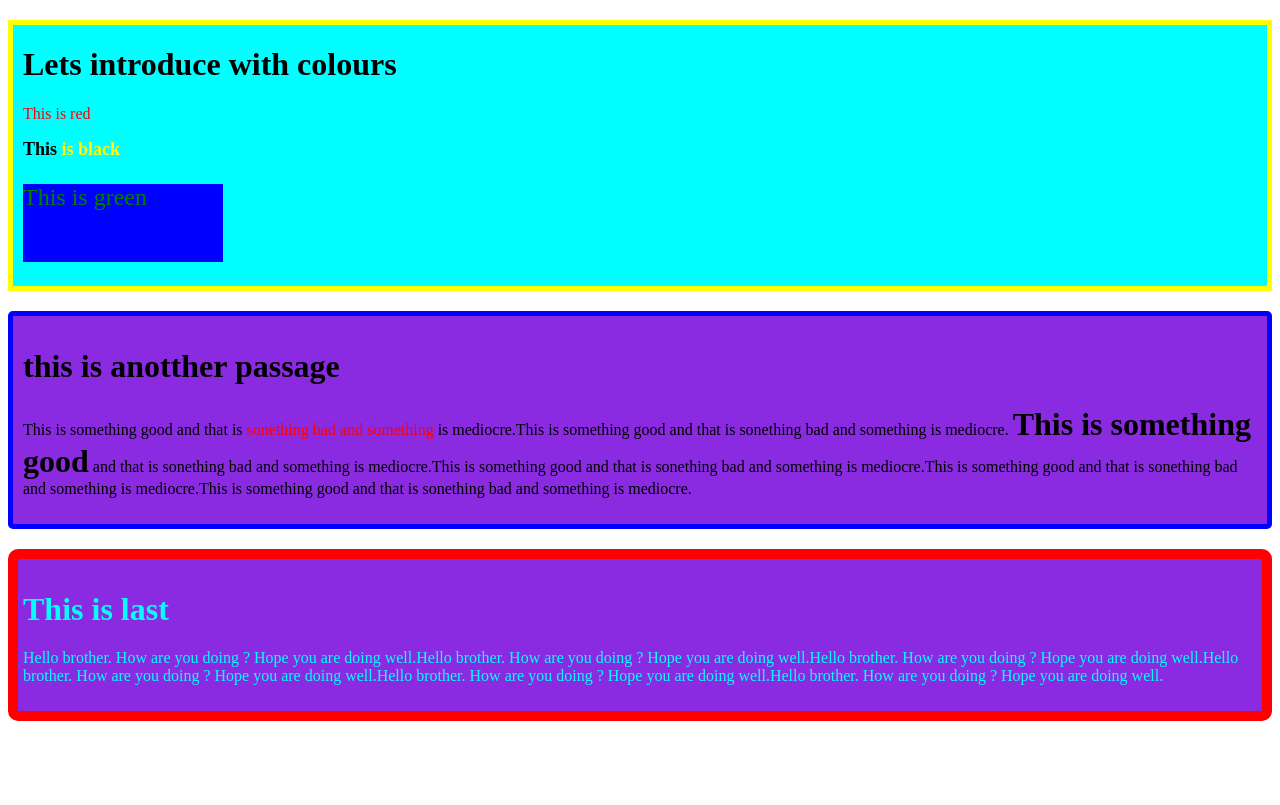
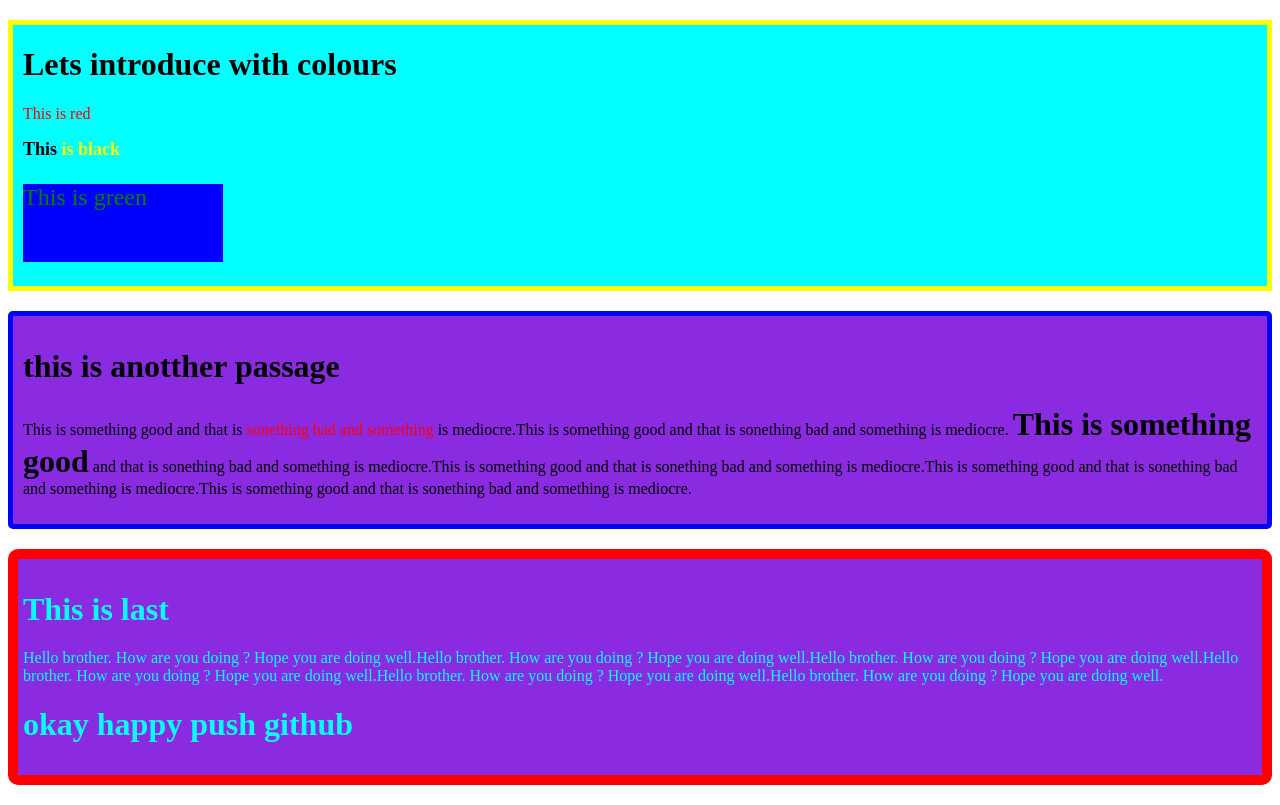
Before and after one commit to ArpanGoswami135/ArpanGoswami135-practice-day1, a plain HTML site: page index.html in a window 1280 px wide. Drawn offline with Linux system fonts and the light colour scheme.

Commit message:
second push

```diff
--- a/index.html
+++ b/index.html
@@ -101,6 +101,7 @@
                 Hope you are doing well.Hello brother. How are you doing ? Hope you are doing well.Hello brother. How
                 are
                 you doing ? Hope you are doing well.</p>
+            <h1>okay happy push github</h1>
         </div>
     </div>
 </body>
```
